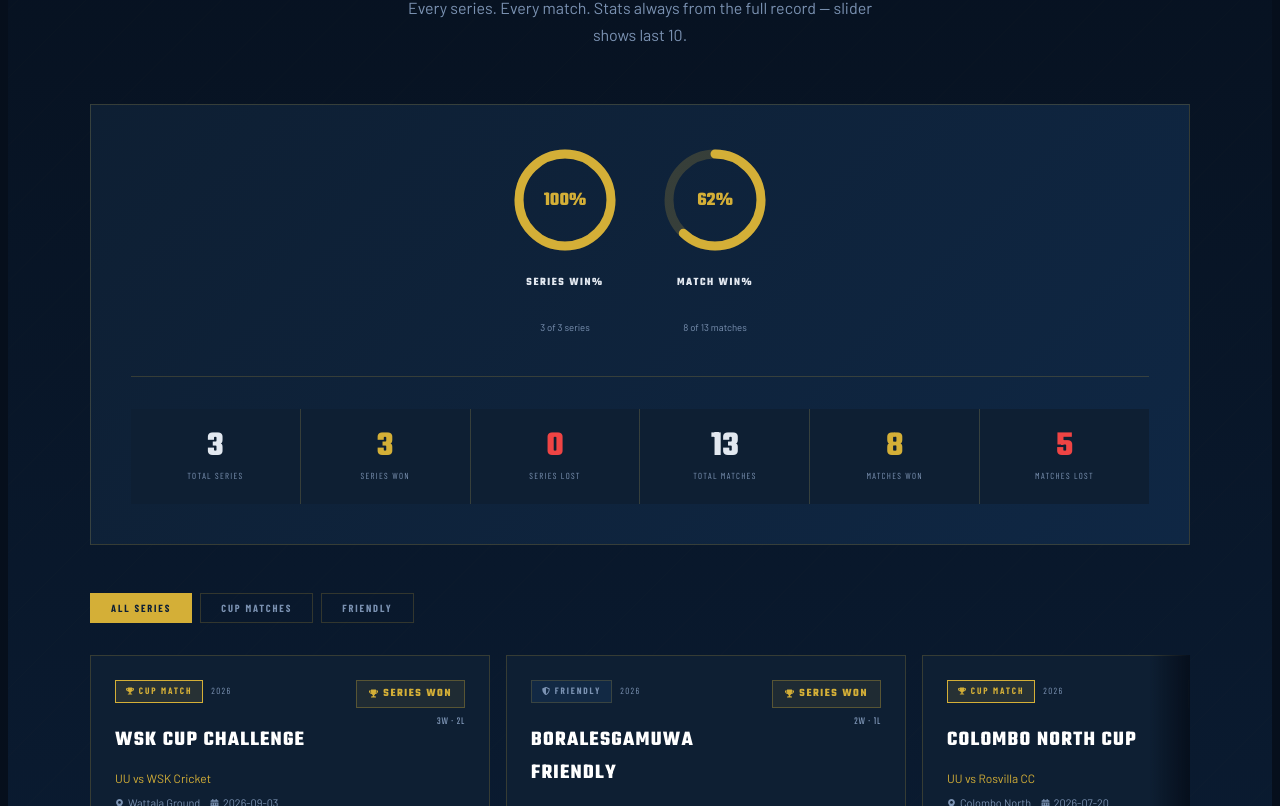
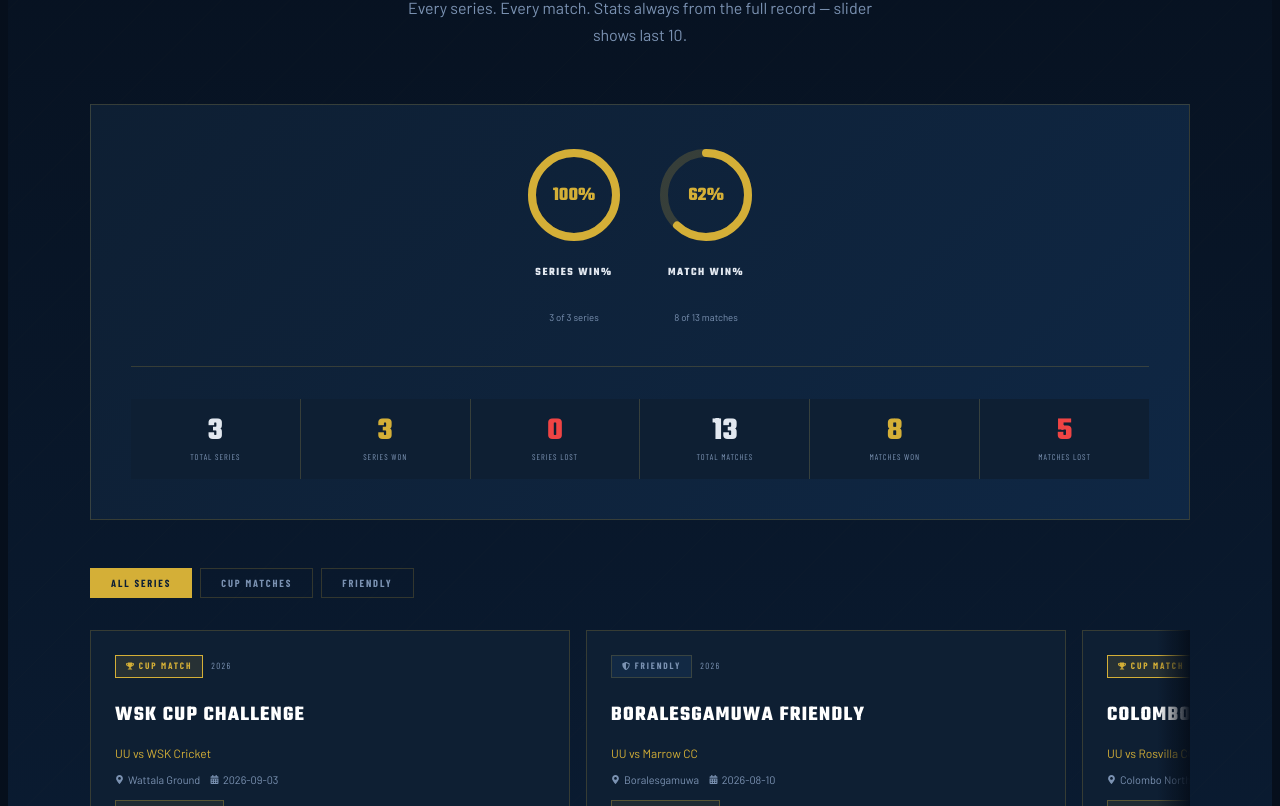
Before and after one commit to spring-fusion-solutions/unbreakable-unit-cricket, a React (Vite) app: page / in a window 1280 px wide. Shown: the part 5314-6120 px from the top of the page. Built offline with nearby package versions, Linux system fonts and the light colour scheme; a web font is replaced by a local one.

Commit message:
result v5

```diff
--- a/src/components/MatchResults.jsx
+++ b/src/components/MatchResults.jsx
@@ -75,7 +75,7 @@ function Badge({ type }) {
   );
 }
 
-// ── Simple match result pill (no scores) ────────────────────────
+// ── Simple match result pill (no scores, no date) ───────────────
 function MatchPill({ match }) {
   const col = rCol(match.result);
   return (
@@ -84,14 +84,9 @@ function MatchPill({ match }) {
       padding:'0.6rem 0.85rem', gap:'0.75rem',
       background:`${col}0D`, border:`1px solid ${col}35`,
     }}>
-      {/* Match # */}
-      <span style={{ fontFamily:FONTS.display, fontSize:'0.85rem', fontWeight:700, color:COLORS.offWhiteText, minWidth:'28px' }}>
-        M{match.matchNo}
-      </span>
-
-      {/* Date */}
-      <span style={{ fontFamily:FONTS.body, fontSize:'0.68rem', color:COLORS.muted, flex:1 }}>
-        {match.date}
+      {/* Match title */}
+      <span style={{ fontFamily:FONTS.display, fontSize:'0.85rem', fontWeight:700, color:COLORS.offWhiteText, flex:1 }}>
+        {match.matchTitle}
       </span>
 
       {/* Result badge */}
@@ -122,21 +117,22 @@ function SeriesCard({ series }) {
     }}>
       {/* Header */}
       <div style={{ padding:'1.5rem', borderBottom:`1px solid ${COLORS.border}`, flex:'0 0 auto' }}>
-        <div style={{ display:'flex', justifyContent:'space-between', alignItems:'flex-start', gap:'0.75rem', flexWrap:'wrap', marginBottom:'1rem' }}>
-
-          {/* Left */}
-          <div style={{ flex:1, minWidth:'150px' }}>
+        {/* Badge + season row */}
         <div style={{ display:'flex', gap:'0.5rem', alignItems:'center', marginBottom:'0.55rem', flexWrap:'wrap' }}>
           <Badge type={series.seriesType}/>
           <span style={{ fontFamily:FONTS.accent, fontSize:'0.56rem', letterSpacing:'0.15em', color:COLORS.muted, textTransform:'uppercase' }}>{series.season}</span>
         </div>
-            <h3 style={{ fontFamily:FONTS.display, fontSize:'clamp(1rem,2.5vw,1.3rem)', fontWeight:700, letterSpacing:'0.06em', textTransform:'uppercase', color:COLORS.white, marginBottom:'0.2rem' }}>
+
+        {/* Title */}
+        <h3 style={{ fontFamily:FONTS.display, fontSize:'clamp(1rem,4vw,1.3rem)', fontWeight:700, letterSpacing:'0.06em', textTransform:'uppercase', color:COLORS.white, marginBottom:'0.2rem' }}>
           {series.preferName}
         </h3>
-            <p style={{ fontFamily:FONTS.body, fontSize:'0.75rem', color:COLORS.gold, marginBottom:'0.4rem' }}>
+        <p style={{ fontFamily:FONTS.body, fontSize:'0.75rem', color:COLORS.gold, marginBottom:'0.5rem' }}>
           UU vs {series.opponent}
         </p>
-            <div style={{ display:'flex', flexWrap:'wrap', gap:'0.6rem' }}>
+
+        {/* Meta row */}
+        <div style={{ display:'flex', flexWrap:'wrap', gap:'0.6rem', marginBottom:'0.75rem' }}>
           <span style={{ fontFamily:FONTS.body, fontSize:'0.68rem', color:COLORS.muted, display:'flex', alignItems:'center', gap:'0.25rem' }}>
             <FaMapMarkerAlt size={9}/>{series.venue}
           </span>
@@ -144,20 +140,18 @@ function SeriesCard({ series }) {
             <FaCalendarAlt size={9}/>{series.date}
           </span>
         </div>
-          </div>
 
-          {/* Right — series result */}
-          <div style={{ display:'flex', flexDirection:'column', alignItems:'flex-end', gap:'0.4rem' }}>
+        {/* Result badge row */}
+        <div style={{ display:'flex', alignItems:'center', justifyContent:'space-between', flexWrap:'wrap', gap:'0.5rem', marginBottom:'0' }}>
           <div style={{ padding:'4px 12px', background:`${rc}15`, border:`1px solid ${rc}50`, display:'flex', alignItems:'center', gap:'0.35rem' }}>
             {sum.seriesWon && <FaTrophy size={9} color={COLORS.gold}/>}
             <span style={{ fontFamily:FONTS.display, fontSize:'0.7rem', fontWeight:700, letterSpacing:'0.14em', textTransform:'uppercase', color:rc }}>
               {sum.seriesWon ? 'Series Won' : 'Series Lost'}
             </span>
           </div>
-            <span style={{ fontFamily:FONTS.display, fontSize:'0.66rem', color:COLORS.muted, letterSpacing:'0.08em' }}>
+          <span style={{ fontFamily:FONTS.display, fontSize:'0.68rem', color:COLORS.muted, letterSpacing:'0.08em' }}>
             {sum.won}W · {sum.lost}L{sum.draw>0 ? ` · ${sum.draw}D` : ''}
           </span>
-          </div>
         </div>
 
         {/* Win bar */}
@@ -199,17 +193,19 @@ function SeriesCard({ series }) {
 }
 
 // ── SERIES SLIDER ────────────────────────────────────────────────
-// showNo controls how many series cards appear
-// Arrows + dots to slide between them
 function SeriesSlider({ series, filter }) {
-  const filtered  = filter==='all' ? series : series.filter(s=>s.seriesType===filter);
-  const trackRef  = useRef(null);
+  const filtered   = filter==='all' ? series : series.filter(s=>s.seriesType===filter);
+  const trackRef   = useRef(null);
+  const wrapRef    = useRef(null);
   const [idx, setIdx] = useState(0);
+  const GAP = 16;
 
-  // each card width — responsive
-  const CARD_W = 400; // px — cards are wide
-  const GAP    = 16;
-  const STEP   = CARD_W + GAP;
+  // compute card width from wrapper — full width on mobile, 480px max on desktop
+  const getCardW = () => {
+    if (!wrapRef.current) return 340;
+    const w = wrapRef.current.offsetWidth;
+    return w < 520 ? w : Math.min(w * 0.82, 480);
+  };
 
   const maxIdx = Math.max(0, filtered.length - 1);
 
@@ -217,15 +213,28 @@ function SeriesSlider({ series, filter }) {
     const c = Math.max(0, Math.min(i, maxIdx));
     setIdx(c);
     if (trackRef.current) {
-      animate(trackRef.current, { x: -(c * STEP) }, { type:'spring', stiffness:280, damping:30 });
+      const cardW = getCardW();
+      animate(trackRef.current, { x: -(c * (cardW + GAP)) }, { type:'spring', stiffness:280, damping:30 });
     }
   };
 
-  // reset when filter changes
+  // reset on filter change
   React.useEffect(() => {
     setIdx(0);
     if (trackRef.current) animate(trackRef.current, { x:0 }, { duration:0 });
   }, [filter]);
+
+  // re-slide on window resize so position stays correct
+  React.useEffect(() => {
+    const onResize = () => {
+      if (trackRef.current) {
+        const cardW = getCardW();
+        animate(trackRef.current, { x: -(idx * (cardW + GAP)) }, { duration:0 });
+      }
+    };
+    window.addEventListener('resize', onResize);
+    return () => window.removeEventListener('resize', onResize);
+  }, [idx]);
 
   if (filtered.length === 0) {
     return (
@@ -238,17 +247,21 @@ function SeriesSlider({ series, filter }) {
   }
 
   return (
-    <div>
+    <div ref={wrapRef}>
       {/* Track wrapper */}
       <div style={{ overflow:'hidden', position:'relative' }}>
-        {/* Fade right edge */}
-        <div style={{ position:'absolute', right:0, top:0, bottom:0, width:'40px', zIndex:2, pointerEvents:'none',
+        {/* Right fade */}
+        <div style={{ position:'absolute', right:0, top:0, bottom:0, width:'32px', zIndex:2, pointerEvents:'none',
           background:`linear-gradient(to left,${COLORS.navyDeep},transparent)` }}/>
 
         <motion.div ref={trackRef}
           style={{ display:'flex', gap:`${GAP}px`, willChange:'transform', alignItems:'stretch' }}>
           {filtered.map(s => (
-            <div key={s.id} style={{ width:`${CARD_W}px`, flexShrink:0, minWidth:`min(${CARD_W}px, 90vw)` }}>
+            <div key={s.id} style={{
+              // full width on mobile, capped on desktop — computed via CSS clamp
+              width: 'clamp(280px, 82vw, 480px)',
+              flexShrink: 0,
+            }}>
               <SeriesCard series={s}/>
             </div>
           ))}
@@ -257,7 +270,6 @@ function SeriesSlider({ series, filter }) {
 
       {/* Controls */}
       <div style={{ display:'flex', alignItems:'center', gap:'0.75rem', marginTop:'1.25rem' }}>
-        {/* Prev */}
         <button onClick={() => slideTo(idx-1)} disabled={idx===0}
           style={{
             width:'36px', height:'36px', background:'none', border:`1px solid ${COLORS.border}`,
@@ -282,7 +294,6 @@ function SeriesSlider({ series, filter }) {
           ))}
         </div>
 
-        {/* Next */}
         <button onClick={() => slideTo(idx+1)} disabled={idx===maxIdx}
           style={{
             width:'36px', height:'36px', background:'none', border:`1px solid ${COLORS.border}`,
@@ -295,7 +306,7 @@ function SeriesSlider({ series, filter }) {
         </button>
       </div>
 
-      {/* Position label */}
+      {/* Position */}
       <p style={{ fontFamily:FONTS.accent, fontSize:'0.6rem', letterSpacing:'0.18em', textTransform:'uppercase', color:COLORS.subtle, textAlign:'center', marginTop:'0.6rem' }}>
         {idx+1} / {filtered.length}
         {filtered.length < RESULTS.length ? ` · showing last ${SETTINGS.showNo} series` : ''}
@@ -321,25 +332,25 @@ function OverallStats() {
       style={{ background:`linear-gradient(135deg,${COLORS.cardBg},${COLORS.navyMid})`,
         border:`1px solid ${COLORS.border}`, padding:'clamp(1.5rem,4vw,2.5rem)', marginBottom:'3rem' }}>
 
-      {/* Donuts */}
-      <div style={{ display:'flex', flexWrap:'wrap', gap:'2.5rem', justifyContent:'center', alignItems:'center',
+      {/* Donuts — stack on mobile, row on desktop */}
+      <div style={{ display:'flex', flexWrap:'wrap', gap:'2rem', justifyContent:'center', alignItems:'center',
         paddingBottom:'2rem', borderBottom:`1px solid ${COLORS.border}`, marginBottom:'2rem' }}>
-        <Donut pct={s.seriesWinPct} size={110} stroke={9}
+        <Donut pct={s.seriesWinPct} size={100} stroke={8}
           color={s.seriesWinPct>=50?COLORS.gold:'#EF4444'}
           label="Series Win%" sub={`${s.seriesWon} of ${RESULTS.length} series`}/>
-        <Donut pct={s.matchWinPct} size={110} stroke={9}
+        <Donut pct={s.matchWinPct} size={100} stroke={8}
           color={s.matchWinPct>=50?COLORS.gold:'#EF4444'}
           label="Match Win%" sub={`${s.totalWins} of ${s.totalMatches} matches`}/>
       </div>
 
-      {/* Stat pills */}
-      <div style={{ display:'grid', gridTemplateColumns:'repeat(auto-fit,minmax(100px,1fr))', gap:'1px', background:COLORS.border }}>
+      {/* Stat pills — 2 cols on mobile, 6 on desktop */}
+      <div style={{ display:'grid', gridTemplateColumns:'repeat(auto-fit,minmax(90px,1fr))', gap:'1px', background:COLORS.border }}>
         {pills.map(({ label, value, col }) => (
-          <div key={label} style={{ background:COLORS.cardBg, padding:'1.25rem 0.5rem', textAlign:'center' }}>
-            <div style={{ fontFamily:FONTS.display, fontSize:'clamp(1.5rem,4vw,2.2rem)', fontWeight:700, color:col, lineHeight:1, marginBottom:'0.3rem' }}>
+          <div key={label} style={{ background:COLORS.cardBg, padding:'1rem 0.4rem', textAlign:'center' }}>
+            <div style={{ fontFamily:FONTS.display, fontSize:'clamp(1.3rem,5vw,2rem)', fontWeight:700, color:col, lineHeight:1, marginBottom:'0.3rem' }}>
               {value}
             </div>
-            <div style={{ fontFamily:FONTS.accent, fontSize:'0.55rem', letterSpacing:'0.15em', textTransform:'uppercase', color:COLORS.muted }}>
+            <div style={{ fontFamily:FONTS.accent, fontSize:'0.52rem', letterSpacing:'0.12em', textTransform:'uppercase', color:COLORS.muted, lineHeight:1.3 }}>
               {label}
             </div>
           </div>
--- a/src/config/results.js
+++ b/src/config/results.js
@@ -25,11 +25,11 @@ export const RESULTS = [
     date:         '2026-09-03',
     venue:        'Wattala Ground',
     matches: [
-      { matchNo:1, date:'2026-09-03', result:'W' },
-      { matchNo:2, date:'2026-09-03', result:'L' },
-      { matchNo:3, date:'2026-09-03', result:'W' },
-      { matchNo:4, date:'2026-09-03', result:'W' },
-      { matchNo:5, date:'2026-09-03', result:'L' },
+      { matchNo:1, matchTitle:"Match 1", result:'W' },
+      { matchNo:2, matchTitle:"Match 2", result:'L' },
+      { matchNo:3, matchTitle:"Match 3", result:'W' },
+      { matchNo:4, matchTitle:"Match 4", result:'W' },
+      { matchNo:5, matchTitle:"Match 5", result:'L' },
     ],
   },
   {
@@ -42,9 +42,9 @@ export const RESULTS = [
     date:         '2026-08-10',
     venue:        'Boralesgamuwa',
     matches: [
-      { matchNo:1, date:'2026-08-10', result:'W' },
-      { matchNo:2, date:'2026-08-10', result:'W' },
-      { matchNo:3, date:'2026-08-10', result:'L' },
+      { matchNo:1, matchTitle:"Match 1", result:'W' },
+      { matchNo:2, matchTitle:"Match 2", result:'W' },
+      { matchNo:3, matchTitle:"Match 3", result:'L' },
     ],
   },
   {
@@ -57,11 +57,11 @@ export const RESULTS = [
     date:         '2026-07-20',
     venue:        'Colombo North',
     matches: [
-      { matchNo:1, date:'2026-07-20', result:'L' },
-      { matchNo:2, date:'2026-07-20', result:'W' },
-      { matchNo:3, date:'2026-07-20', result:'W' },
-      { matchNo:4, date:'2026-07-20', result:'W' },
-      { matchNo:5, date:'2026-07-20', result:'L' },
+      { matchNo:1, matchTitle:"Match 1", result:'L' },
+      { matchNo:2, matchTitle:"Match 2", result:'W' },
+      { matchNo:3, matchTitle:"Match 3", result:'W' },
+      { matchNo:4, matchTitle:"Match 4", result:'W' },
+      { matchNo:5, matchTitle:"Match 5", result:'L' },
     ],
   },
 ];
```
Lines whose indentation alone changed are shown as unchanged.
